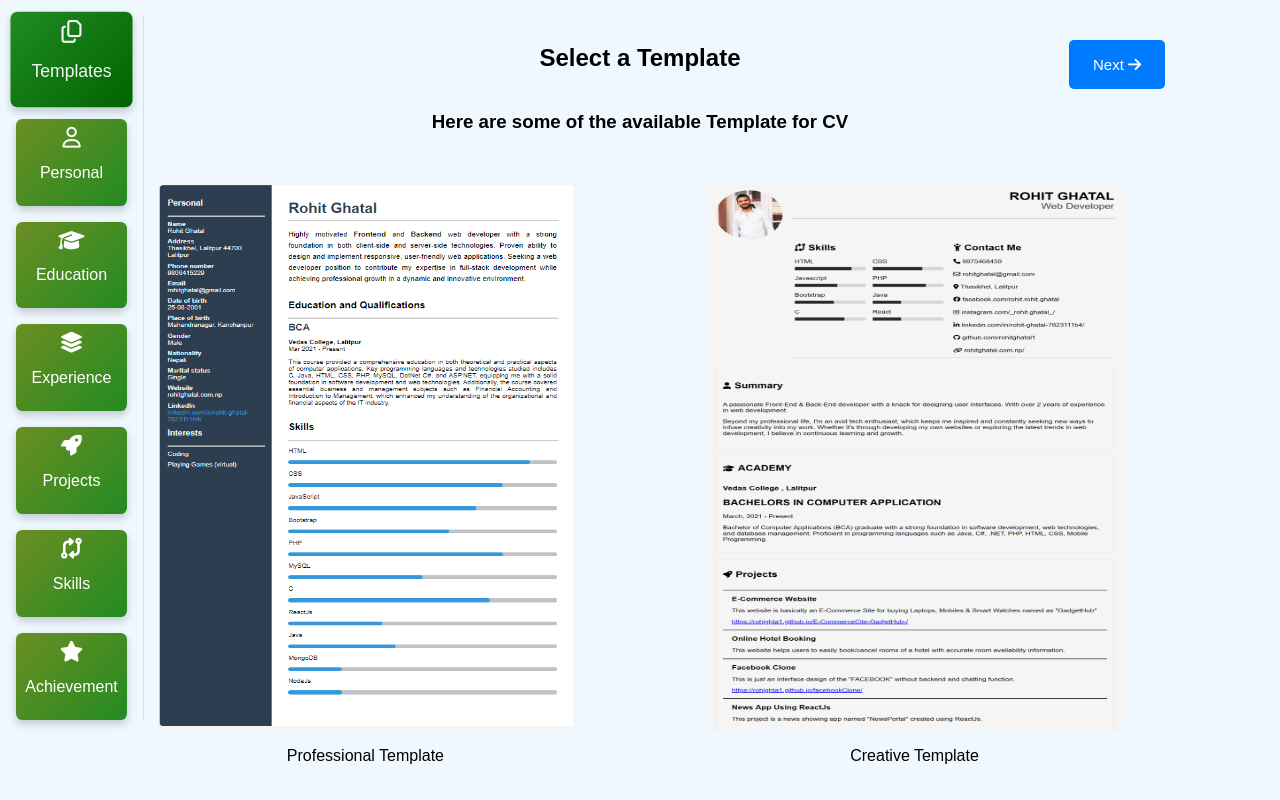
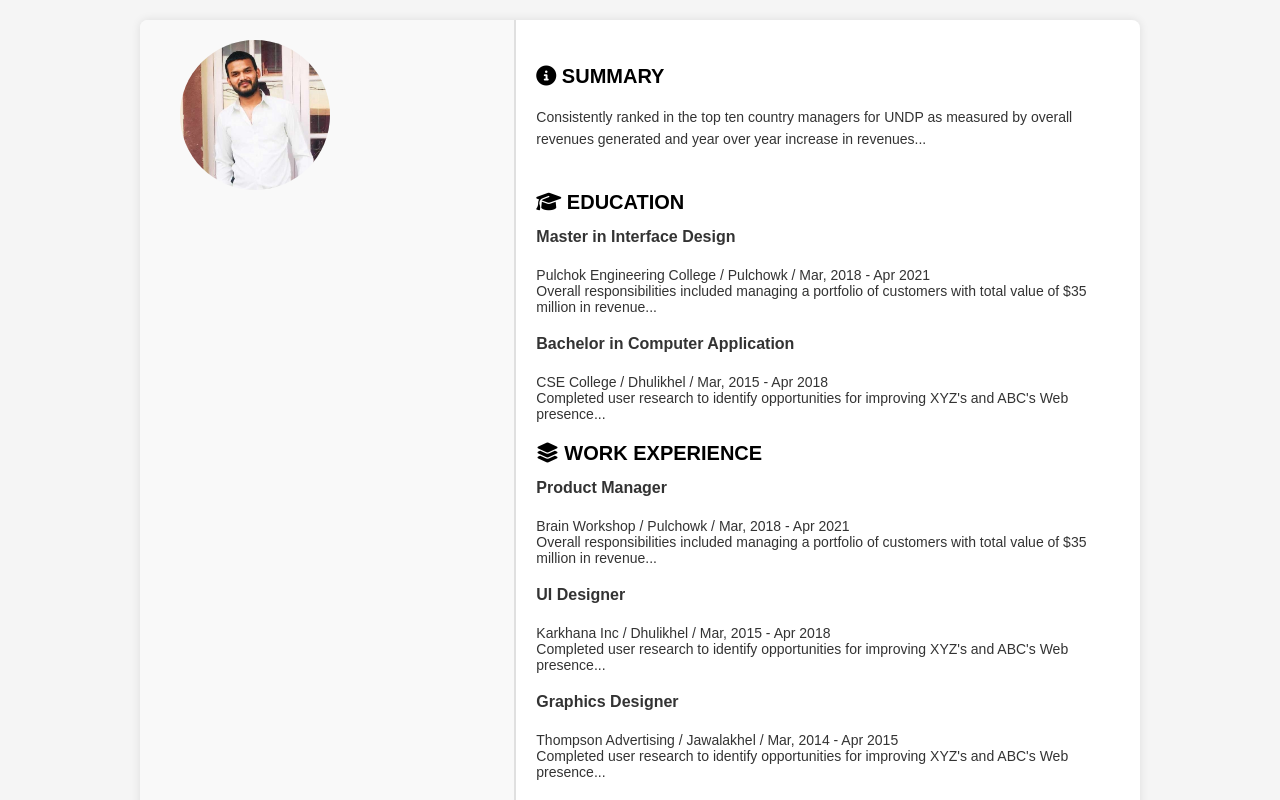
Before and after one commit to rohitghatal1/CVMaker-ReactJS, a React (Create React App) app: page / in a window 1280 px wide. Shown: the top 800 px of the page. Built offline with nearby package versions, Linux system fonts and the light colour scheme.

Commit message:
added js code for displaying achievemtn and award data

```diff
--- a/src/App.js
+++ b/src/App.js
@@ -29,9 +29,9 @@ function App() {
       <Templates/>
       <Footer/> */}
       {/* <AboutUs/> */}
-      <CVgenerator/>
+      {/* <CVgenerator/> */}
       {/* <CreativeTemplate/> */}
-      {/* <BasicTemplate/> */}
+      <BasicTemplate/>
     </>
   );
 }
--- a/src/allTemplates/basicTemplate/BasicTemplate.js
+++ b/src/allTemplates/basicTemplate/BasicTemplate.js
@@ -64,18 +64,25 @@ export default function BasicTemplate() {
             ))
           )}
 
-          {awardData && <div className="section awards">
-            <h3><i className="fa-solid fa-award"></i> AWARDS</h3>
-            <p><strong>Best booking App</strong><br />SR hotel / 2023 / Lalitpur<br />Improve information architecture of ABC's Web site by assisting with</p>
-            <p><strong>UI Design 2018</strong><br />Sunsex Global / 2018 / Nairobi<br />Overall responsibilities included managing a portfolio of customers</p>
-          </div>}
+          {awardData.length > 0 && (
+            awardData.map((award, index) => (
+              <div className="section awards">
+                <h3><i className="fa-solid fa-award"></i> AWARDS</h3>
+                <p><strong>Best booking App</strong><br />SR hotel / 2023 / Lalitpur<br />Improve information architecture of ABC's Web site by assisting with</p>
+                <p><strong>UI Design 2018</strong><br />Sunsex Global / 2018 / Nairobi<br />Overall responsibilities included managing a portfolio of customers</p>
+              </div>
+            ))
+          )}
 
-          {achievementData && <div className="section achievements">
-            <h3><i className="fa-solid fa-star"></i> ACHIEVEMENTS</h3>
-            <p><strong>Designed Nepal Wallet App</strong><br />Partnered with user interface designers, Web developers and UX</p>
-            <p><strong>User Research Web Presence</strong><br />Completed user research to identify opportunities for improving XYZ's</p>
-            <p><strong>Success in Cross Platform Digital Money Connection</strong><br />Partnered with user interface designers, Web developers and UX</p>
-          </div>}
+          {achievementData.length > 0 && (
+            achievementData.map((achivement, index) => (
+              <div className="section achievements">
+                <h3><i className="fa-solid fa-star"></i> ACHIEVEMENTS</h3>
+                <p><strong>{achivement.title}</strong><br /></p>
+                <p>{achivement.desc}</p>
+              </div>
+            ))
+          )}
         </div>
 
         <div className="right-section">
```
